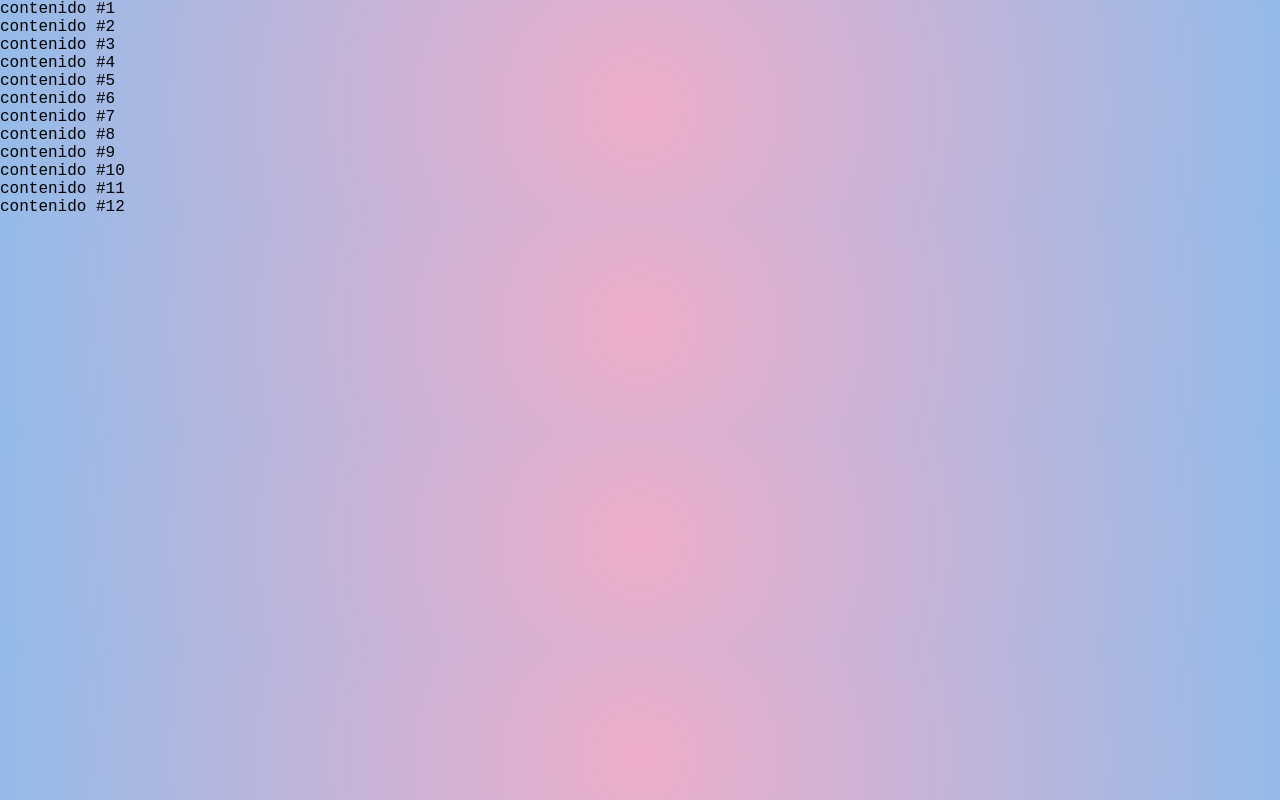
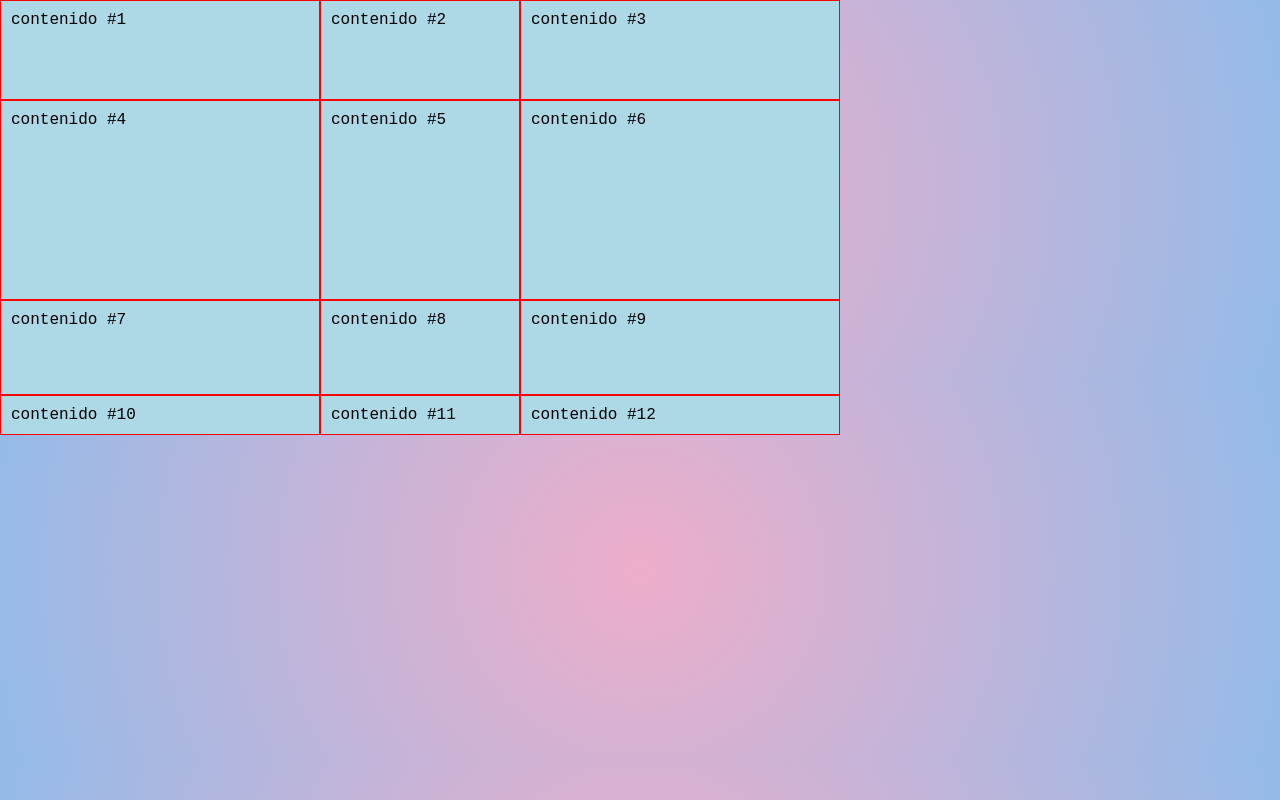
Before and after one commit to D4v1dD4art3/Css_layOut-_Grid, a plain HTML site: page index.html in a window 1280 px wide. Drawn offline with Linux system fonts and the light colour scheme.

Commit message:
columnas

```diff
--- a/css/style.css
+++ b/css/style.css
@@ -4,3 +4,13 @@ body {
    font-family: 'Courier New', Courier, monospace;
    margin: 0;
 }
+.container {
+ display: grid;
+ grid-template-columns: 25% 200px 25%;
+ grid-template-rows: 100px 200px 25%;
+}
+.item {
+background-color: lightblue;
+padding: 10px;
+border: 1px solid red;
+}
```
